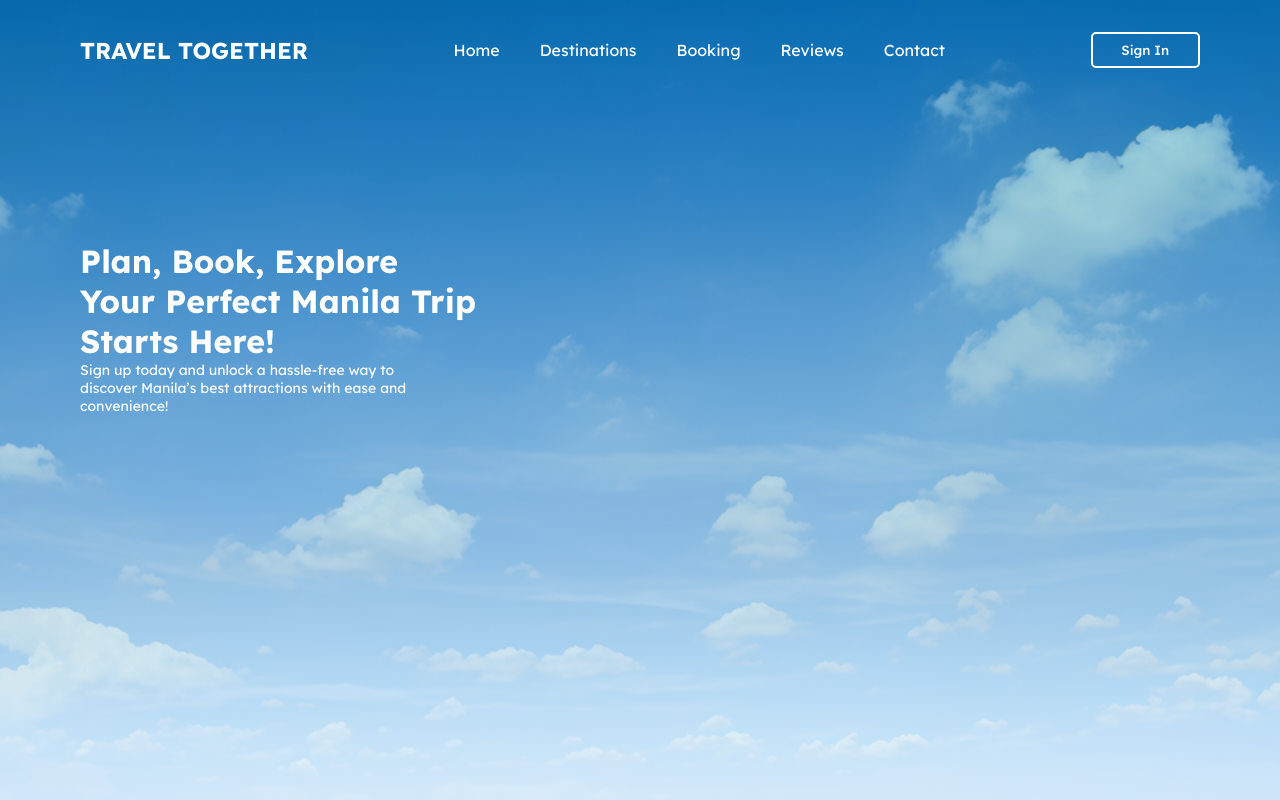
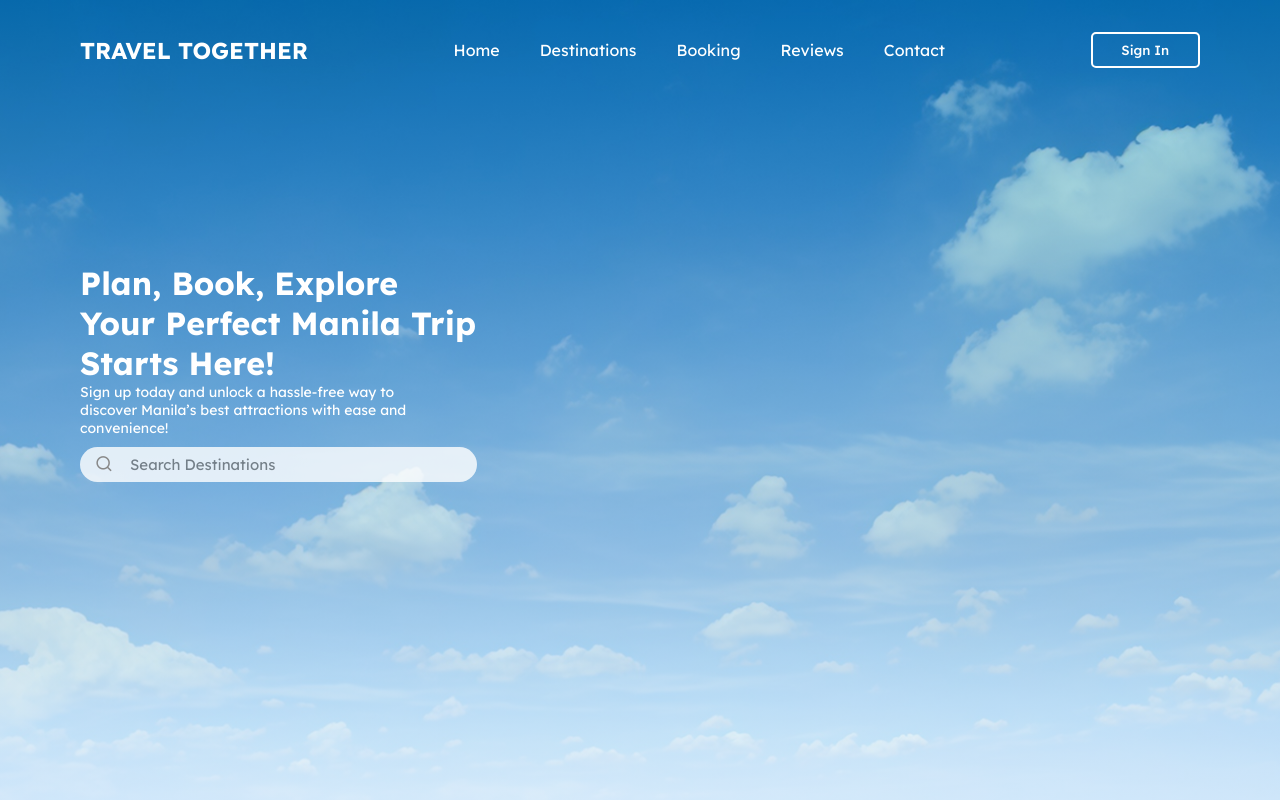
Before and after one commit to deybdev/TravelTogether, a PHP site: page / in a window 1280 px wide. Run offline with PHP 8.4, Linux system fonts and the light colour scheme; some libraries are stand-ins or nearby versions.

Commit message:
search upd

```diff
--- a/css/style.css
+++ b/css/style.css
@@ -100,6 +100,7 @@ section{
     color: #119FA3;
 }
 
+.search-btn i,
 .user-logo i,
 .nav-close i,
 .toggle-menu i{
@@ -122,6 +123,7 @@ section{
 
 }
 
+.search-btn,
 .toggle-menu,
 .nav-close,
 .user-logo{
@@ -145,7 +147,7 @@ section{
 
 .home-texts{
     width: 31vw;
-    height: 65vh;
+    height: 76vh;
     flex-shrink: 0;
     color: #ffffff;
     margin-left: 5rem;
@@ -174,6 +176,36 @@ section{
 
 .home-image img{
     width: 800px;
+}
+
+.search-container {
+    position: relative;
+    width: 100%;
+}
+
+.search-container input {
+    opacity: 0.8;
+    margin-top: 10px;
+    width: 100%;
+    padding: 8px 15px 8px 50px; /* Extra space for the icon */
+    border: none;
+    border-radius: 25px;
+    font-size: 15px;
+    outline: none;
+}
+
+.search-container i {
+    position: absolute;
+    left: 15px;
+    top: 60%;
+    cursor: pointer;
+    transform: translateY(-50%);
+    font-size: 18px;
+    color: #888;
+}
+
+.search-container input:focus {
+    opacity: 1;
 }
 
 
@@ -245,6 +277,7 @@ section{
         right: 15px;
     }
 
+    .search-btn,
     .toggle-menu,
     .nav-close,
     .user-logo{
@@ -252,6 +285,7 @@ section{
     }
 
 
+    .search-btn i,
     .toggle-menu i,
     .nav-close i,
     .user-logo i{
@@ -281,4 +315,8 @@ section{
         padding: 0 1rem;
     }
 
+    .search-container{
+        display: none;
+    }
+
 }
--- a/index.html
+++ b/index.html
@@ -42,6 +42,7 @@
 
                 <!--LOGIN, SIGNUP and Menu Buttons-->
                 <div class="nav-actions">
+                    <div class="search-btn"><i class="ri-search-line"></i></div>
                     <button class="login-btn">Sign In</button>
                     <div class="user-logo"><i class="ri-user-line"></i></div>
                     <div class="toggle-menu" id="toggle-menu"><i class="ri-menu-line"></i></div>
@@ -52,6 +53,10 @@
                 <div class="home-texts">
                     <h1 class="slogan">Plan, Book, Explore Your Perfect Manila Trip Starts Here!</h1>
                     <p class="home-text">Sign up today and unlock a hassle-free way to discover Manila’s best attractions with ease and convenience!</p>
+                    <div class="search-container">
+                        <input type="text" name="search" id="search" placeholder="Search Destinations">
+                        <i class="ri-search-line"></i>
+                    </div>
                 </div>
             </div>
         </div>
```
